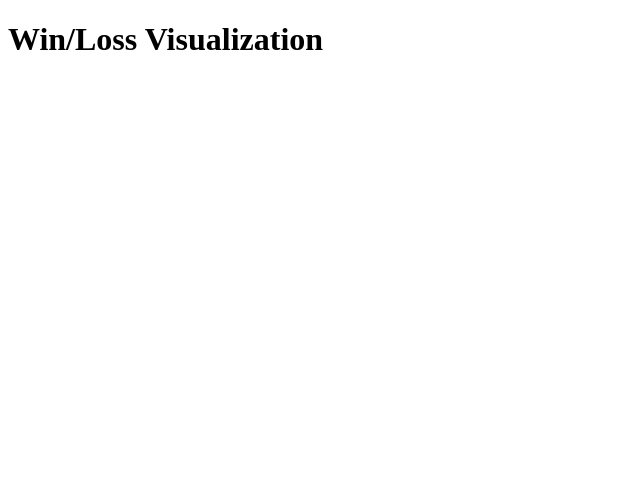
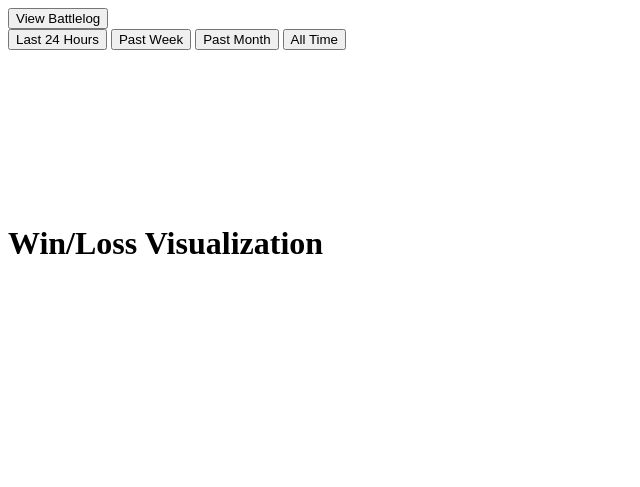
Before and after one commit to davidfoweather/wtest-1, a plain HTML site: page stats.html in a window 1280 px wide. Shown: the whole page, without its empty margins (0-640 px from the left). Drawn offline with nearby package versions, Linux system fonts and the light colour scheme; no server answers.

Commit message:
Add files via upload

```diff
--- a/stats.html
+++ b/stats.html
@@ -11,6 +11,15 @@
 
 
 <body>
+  <button onclick="window.location.href='/stats/battlelog'">View Battlelog</button>
+  <div id="filter-buttons">
+    <button onclick="updateChart('24h')">Last 24 Hours</button>
+    <button onclick="updateChart('week')">Past Week</button>
+    <button onclick="updateChart('month')">Past Month</button>
+    <button onclick="updateChart('all')">All Time</button>
+  </div>
+  <canvas id="victoryChart"></canvas>
+
   <h1>Win/Loss Visualization</h1>
   <canvas id="winLossChart" width="100" height="50"></canvas>
 
```
Also changed, not shown: battlelog.html (added, +15 -0 lines).
